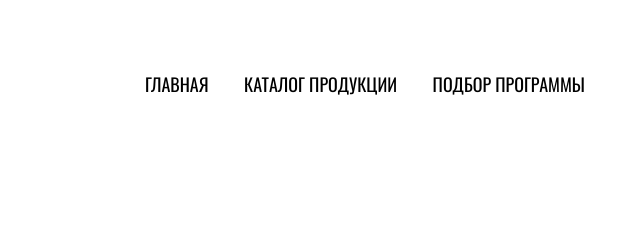
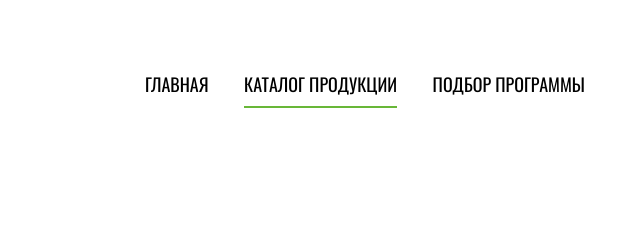
Before and after one commit to Tuturo/cat-energy, a website: page source/catalog.html in a window 1280 px wide. Shown: the top 247 px of the page, 585-1225 px from the left. Drawn offline with nearby package versions, Linux system fonts and the light colour scheme; files that its build step writes are made by us from their sources.

Commit message:
Поправляет отображение активного пункта меню на странице catalog.html

```diff
--- a/source/sass/blocks/header.scss
+++ b/source/sass/blocks/header.scss
@@ -179,7 +179,7 @@
   }
 
   .form-page .main-nav__item--current,
-  .cataog-page .main-nav__item--current {
+  .catalog-page .main-nav__item--current {
     border-bottom: 2px solid $basic_green;
   }
 }
```
